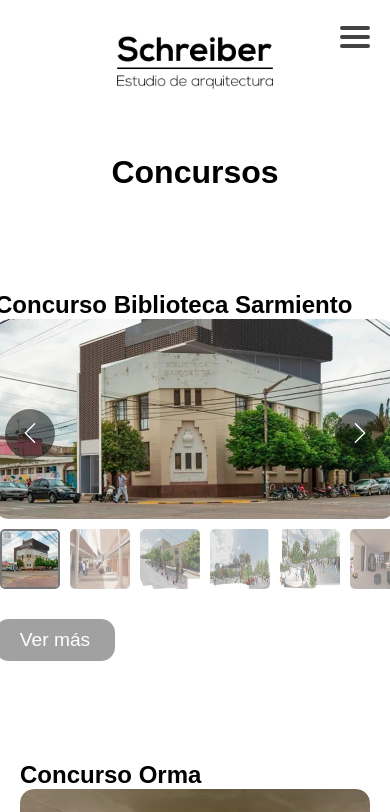
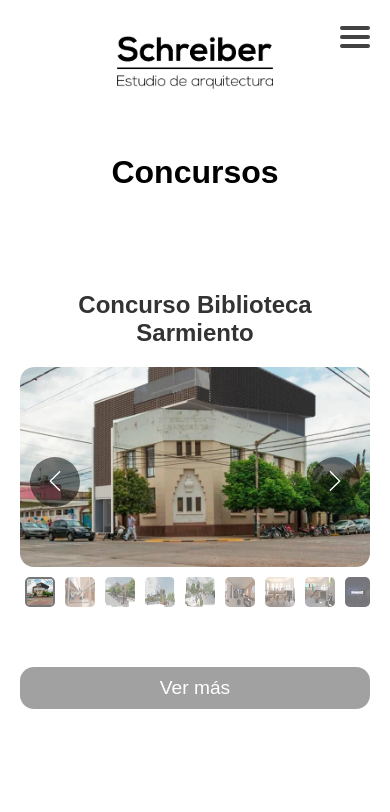
Before and after one commit to MizzioCoding/Arquitecto2, a React (Vite) app: page /concursos in a window 390 px wide. Shown: the top 812 px of the page. Built offline with nearby package versions, Linux system fonts and the light colour scheme; a web font is replaced by a local one.

Commit message:
carrousell

```diff
--- a/components/Projects.jsx
+++ b/components/Projects.jsx
@@ -67,7 +67,7 @@ const Projects = ({ titulo }) => {
       ) : (
         /* Mostrar las imágenes por subcarpeta */
         subfolders.map((subfolder, index) => (
-          <div key={index}>
+          <div key={index} className="project">
             <h2>{cleanSubfolder(subfolder)}</h2>
             {imagePaths[subfolder] && imagePaths[subfolder].length > 0 && (
               <>
--- a/src/index.css
+++ b/src/index.css
@@ -485,10 +485,9 @@ button[type="submit"]:hover {
     flex-direction: column;
     margin: 0 auto;
     width: 100%;
-    padding: 20px;
 }
 
-.project h2 {
+.projects h2 {
     text-align: center;
     margin-bottom: 20px;
     color: #333;
@@ -559,6 +558,17 @@ button[type="submit"]:hover {
     font-size: 2rem;
 }
 
+.concursos,
+.reformas,
+.viviendas,
+.comercial h2{
+    text-align: center;
+    margin-bottom: 30px;
+    color: #333;
+    font-family: 'CustomFont', sans-serif;
+    font-size: 1.4rem;
+}
+
 .verMas {
     display: flex;
     justify-content: center;
@@ -605,15 +615,6 @@ button[type="submit"]:hover {
 
 
 
-@keyframes loading {
-    0% {
-        background-position: 200% 0;
-    }
-
-    100% {
-        background-position: -200% 0;
-    }
-}
 
 
 @media (max-width: 768px) {
@@ -725,6 +726,20 @@ button[type="submit"]:hover {
         height: 200px;
     }
 
+    .carousel-thumbnails {
+        width: 100%;
+        height: 100%;
+        overflow-x: scroll;
+    }
+    .thumbnail {
+        max-width: 30px;
+        max-height: 30px;
+    }
+
+    .verMas {
+        width: 100%;
+    }
+
     .portada {
         width: 100%;
     }
@@ -753,3 +768,14 @@ button[type="submit"]:hover {
         opacity: 1;
     }
 }
+
+
+@keyframes loading {
+    0% {
+        background-position: 200% 0;
+    }
+
+    100% {
+        background-position: -200% 0;
+    }
+}
```
